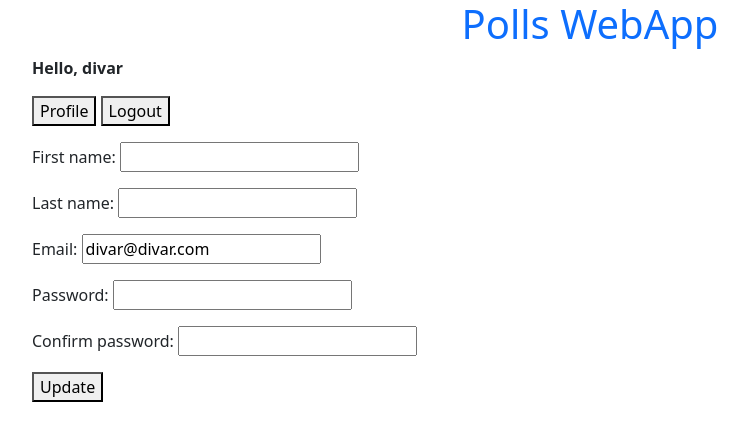
After one commit to HomayoonAlimohammadi/django-divar, a Django app: a page that uses website/templates/layout.html in a window 1280 px wide. The commit adds this page. Shown: the top 441 px of the page, without its empty margins (50-798 px from the left). Run offline with Django 4.2, Linux system fonts and the light colour scheme; a user stored in the database is signed in; data comes from the database, SQL or seed files in the repository; both versions use the stored data as it was after the commit.

Commit message:
Add user profile

```diff
--- a/website/polls/forms.py
+++ b/website/polls/forms.py
@@ -23,23 +23,32 @@ class UserCreateForm(forms.ModelForm):
             raise forms.ValidationError("password and confirm_password does not match")
 
 
-class UserLoginForm(forms.ModelForm):
+class UserLoginForm(forms.Form):
+    username = forms.CharField(max_length=128)
     password = forms.CharField(widget=forms.PasswordInput())
     confirm_password = forms.CharField(widget=forms.PasswordInput())
 
-    class Meta:
-        model = User
-        fields = ["username", "password"]
+    def clean(self):
+        cleaned_data = super(UserLoginForm, self).clean()
+        password = cleaned_data.get("password")  # type: ignore
+        confirm_password = cleaned_data.get("confirm_password")  # type: ignore
+        if password != confirm_password:
+            raise forms.ValidationError("password and confirm_password does not match")
+
+
+class UserUpdateForm(forms.Form):
+    first_name = forms.CharField(max_length=128, required=False)
+    last_name = forms.CharField(max_length=128, required=False)
+    email = forms.EmailField(max_length=256)
+    password = forms.CharField(widget=forms.PasswordInput(), required=False)
+    confirm_password = forms.CharField(widget=forms.PasswordInput(), required=False)
 
     def clean(self):
-        print("i am cleaning")
-        cleaned_data = super(UserLoginForm, self).clean()  # type: ignore
+        cleaned_data = super(UserUpdateForm, self).clean()
         password = cleaned_data.get("password")  # type: ignore
         confirm_password = cleaned_data.get("confirm_password")  # type: ignore
-        print(password, confirm_password)
         if password != confirm_password:
             raise forms.ValidationError("password and confirm_password does not match")
-        return cleaned_data
 
 
 class QuestionCreateForm(forms.ModelForm):
--- a/website/polls/models.py
+++ b/website/polls/models.py
@@ -7,6 +7,7 @@ User = get_user_model()
 
 class Question(models.Model):
     title = models.TextField()
+    user = models.ForeignKey(User, on_delete=models.CASCADE)
     pub_date = models.DateField(auto_now_add=True)
     mod_date = models.DateField(auto_now=True)
 
--- a/website/polls/urls.py
+++ b/website/polls/urls.py
@@ -9,6 +9,9 @@ urlpatterns = [
     path("auth/create", views.user_create_view, name="user_create"),
     path("auth/login", views.user_login_view, name="user_login"),
     path("auth/logout", views.user_logout_view, name="user_logout"),
+    path("users/", views.user_list_view, name="user_list"),
+    path("users/<str:username>/profile", views.user_details_view, name="user_details"),
+    path("users/<str:username>/update", views.user_update_view, name="user_update"),
     path("questions/create", views.question_create_view, name="question_create"),
     path("questions/<int:pk>/", views.question_details_view, name="question_details"),
     path(
--- a/website/polls/views.py
+++ b/website/polls/views.py
@@ -1,5 +1,4 @@
 from __future__ import annotations
-from django.http import HttpResponse
 from django.shortcuts import render, redirect, get_object_or_404
 from polls.models import Question, Choice
 from polls.forms import (
@@ -7,9 +6,12 @@ from polls.forms import (
     QuestionCreateForm,
     UserCreateForm,
     UserLoginForm,
+    UserUpdateForm,
 )
 from django.contrib.auth import authenticate, login, logout, get_user_model
 from django.contrib import messages
+from django.contrib.auth.decorators import login_required
+from django.urls import reverse, reverse_lazy
 
 
 User = get_user_model()
@@ -21,14 +23,22 @@ def handle_404_view(request, exception):
 
 def index_view(request, q: str | None = None):
     questions = Question.objects.all()
-    if request.method == "POST":
-        q = request.POST.get("q")
-        questions = questions.filter(title__icontains=q)[:5]
-    context = {"questions": questions}
+    q = request.GET.get("q")
+    if q:
+        questions = questions.filter(title__icontains=q)
+    context = {"questions": questions[:5]}
     return render(request, "index.html", context=context)
 
 
+def user_list_view(request):
+    users = User.objects.all()
+    context = {"users": users}
+    return render(request, "user_list.html", context=context)
+
+
 def user_create_view(request):
+    if request.user.is_authenticated:
+        return redirect("polls:index")
     form = UserCreateForm(request.POST or None)
     if request.method == "POST":
         if form.is_valid():
@@ -46,7 +56,45 @@ def user_create_view(request):
     return render(request, "user_create.html", context=context)
 
 
+@login_required(login_url=reverse_lazy("polls:user_login"))
+def user_update_view(request, username: str):
+    user = get_object_or_404(User, username=username)
+    if request.user != user:
+        messages.add_message(
+            request, messages.ERROR, "You can only update your own profile!"
+        )
+        return redirect("polls:index")
+    form = UserUpdateForm(request.POST or None)
+    if request.method == "POST":
+        if form.is_valid():
+            first_name = form.cleaned_data.get("first_name")
+            last_name = form.cleaned_data.get("last_name")
+            email = form.cleaned_data.get("email")
+            password = form.cleaned_data.get("password")
+            user.first_name = first_name  # type: ignore
+            user.last_name = last_name  # type: ignore
+            user.email = email  # type: ignore
+            if password:
+                user.set_password(password)
+            user.save()
+            return redirect("polls:user_details", username=user.username)  # type: ignore
+        else:
+            messages.add_message(request, messages.ERROR, "Invalid data.")
+
+    initial_data = {
+        "first_name": user.first_name,  # type: ignore
+        "last_name": user.last_name,  # type: ignore
+        "email": user.email,  # type: ignore
+    }
+    form = UserUpdateForm(initial=initial_data)
+    context = {"form": form}
+    print(user)
+    return render(request, "user_update.html", context=context)  # type: ignore
+
+
 def user_login_view(request):
+    if request.user.is_authenticated:
+        return redirect("polls:index")
     form = UserLoginForm(request.POST or None)
     if request.method == "POST":
         if form.is_valid():
@@ -54,24 +102,27 @@ def user_login_view(request):
                 username=form.cleaned_data.get("username"),
                 password=form.cleaned_data.get("password"),
             )
-            print(form.cleaned_data)
             if user:
                 login(request, user)
                 messages.add_message(
                     request,
                     messages.SUCCESS,
-                    f"Logged in as {form.cleaned_data.get('username')}",
+                    f"Logged in as `{form.cleaned_data.get('username')}`",
                 )
                 return redirect("polls:index")
             else:
                 messages.add_message(request, messages.ERROR, "Invalid user data.")
         else:
             messages.add_message(request, messages.ERROR, "Invalid user data.")
+
     context = {"form": form}
     return render(request, "user_login.html", context=context)
 
 
+@login_required(login_url=reverse_lazy("polls:user_login"))
 def user_logout_view(request):
+    if not request.user.is_authenticated:
+        return redirect("polls:user_login")
     if request.method == "POST":
         if request.user.is_authenticated:
             logout(request)
@@ -80,11 +131,20 @@ def user_logout_view(request):
     return render(request, "user_logout.html")
 
 
+def user_details_view(request, username: str):
+    user = get_object_or_404(User, username=username)
+    context = {"user": user}
+    return render(request, "user_details.html", context=context)
+
+
+@login_required(login_url=reverse_lazy("polls:user_login"))
 def question_create_view(request):
     form = QuestionCreateForm(request.POST or None)
     if request.method == "POST":
         if form.is_valid():
-            question = form.save()
+            question = Question.objects.create(
+                title=form.cleaned_data.get("title"), user=request.user
+            )
             messages.add_message(
                 request, messages.SUCCESS, "Question was created successfully."
             )
@@ -101,12 +161,24 @@ def question_details_view(request, pk: int):
     return render(request, "question_details.html", context=context)
 
 
+@login_required(login_url=reverse_lazy("polls:user_login"))
 def question_submit_view(request, pk: int):
     question = get_object_or_404(Question, pk=pk)
+    if request.method == "POST":
+        choice_pk = request.POST.get("choice")
+        if choice_pk is None:
+            messages.add_message(request, messages.ERROR, "No votes was submitted.")
+            return redirect("polls:question_details", pk=question.pk)
+        choice = get_object_or_404(Choice, pk=choice_pk)
+        choice.users.add(request.user)
+        choice.save()
+        print(choice)
+        messages.add_message(request, messages.SUCCESS, "Voted submitted. Thanks!")
     context = {"question": question}
     return render(request, "question_submit.html", context=context)
 
 
+@login_required(login_url=reverse_lazy("polls:user_login"))
 def choice_create_view(request, question_id: int):
     form = ChoiceCreateForm(request.POST or None)
     question = get_object_or_404(Question, pk=question_id)
--- a/website/templates/index.html
+++ b/website/templates/index.html
@@ -7,18 +7,18 @@
 {% block body %}
 <div>
     <div>
-        <form method="post" action={% url 'polls:index' %}>
-            {% csrf_token %}
+        <form method="get" action="{% url 'polls:index' %}">
             <input type="text" name="q" />
             <button type="submit">Search</button>
         </form>
         <br>
         <a href="{% url 'polls:question_create' %}"><button type="button">Create Question</button></a>
+        <a href="{% url 'polls:user_list' %}"><button type="button">Users</button></a>
     </div>
     <hr>
     <ul>
         {% for question in questions %}
-            <li><a href={% url 'polls:question_details' question.id %}>{{ question.title }}</a></li>
+            <li><a href="{% url 'polls:question_details' question.id %}">{{ question.title }}</a></li>
         {% empty %}
             <p>No questions available at the moment...</p>
         {% endfor %}
--- a/website/templates/layout.html
+++ b/website/templates/layout.html
@@ -1,13 +1,27 @@
 <!DOCTYPE html>
 <html>
     <head>
+        <meta charset="utf-8">
+        <meta name="viewport" content="width=device-width, initial-scale=1">
+        <link href="https://cdn.jsdelivr.net/npm/bootstrap@5.2.0/dist/css/bootstrap.min.css" rel="stylesheet" integrity="sha384-gH2yIJqKdNHPEq0n4Mqa/HGKIhSkIHeL5AyhkYV8i59U5AR6csBvApHHNl/vI1Bx" crossorigin="anonymous">
+        <style>
+            a {
+                text-decoration: none;
+            }
+        </style>
         {% block head %}
         {% endblock %}
     </head>
     <body>
-        <h1><a href="{% url 'polls:index' %}">Polls app!</a></h1>
+        <script src="https://cdn.jsdelivr.net/npm/bootstrap@5.2.0/dist/js/bootstrap.bundle.min.js" integrity="sha384-A3rJD856KowSb7dwlZdYEkO39Gagi7vIsF0jrRAoQmDKKtQBHUuLZ9AsSv4jD4Xa" crossorigin="anonymous"></script>
+        <script src="https://cdn.jsdelivr.net/npm/@popperjs/core@2.11.5/dist/umd/popper.min.js" integrity="sha384-Xe+8cL9oJa6tN/veChSP7q+mnSPaj5Bcu9mPX5F5xIGE0DVittaqT5lorf0EI7Vk" crossorigin="anonymous"></script>
+        <script src="https://cdn.jsdelivr.net/npm/bootstrap@5.2.0/dist/js/bootstrap.min.js" integrity="sha384-ODmDIVzN+pFdexxHEHFBQH3/9/vQ9uori45z4JjnFsRydbmQbmL5t1tQ0culUzyK" crossorigin="anonymous"></script>
+
+        <div class="container">
+            <h1 style="text-align:center"><a href="{% url 'polls:index' %}">Polls WebApp</a></h1>
             {% if request.user.is_authenticated %}
                 <p><b>Hello, {{ request.user.username }}</b></p>
+                <a href="{% url 'polls:user_details' request.user.username %}"><button type="button">Profile</button></a>
                 <a href="{% url 'polls:user_logout' %}"><button type="button">Logout</button></a>
             {% else %}
                 <p><b>You are not signed in.</b></p>
@@ -23,5 +37,6 @@
             </ul>
                 {% block body %}
                 {% endblock %}
+        </div>
     </body>
 </html>
--- a/website/templates/question_submit.html
+++ b/website/templates/question_submit.html
@@ -1,4 +1,8 @@
 {% extends 'layout.html' %}
+
+{% block head %}
+<title>Results</title>
+{% endblock %}
 
 {% block body %}
 {% for choice in question.choices.all %}
--- a/website/templates/user_login.html
+++ b/website/templates/user_login.html
@@ -9,6 +9,9 @@
 <div>
     <form method="post" action="{% url 'polls:user_login' %}">
         {% csrf_token %}
+        <!-- Username: <input type="text" name="username" /><br/>
+        Password: <input type="password" name="password"><br/>
+        Confirm Password: <input type="password" name="confirm_password"><br/> -->
         {{ form.as_p }}
         <button type="submit">Login</button>
     </form>
--- a/website/templates/user_logout.html
+++ b/website/templates/user_logout.html
@@ -1,4 +1,9 @@
 {% extends 'layout.html' %}
+
+{% block head %}
+<title>Logout</title>
+{% endblock %}
+
 
 {% block body %}
 <div>
--- /dev/null
+++ b/website/templates/user_update.html
@@ -0,0 +1,15 @@
+{% extends "layout.html" %}
+
+{% block head %}
+<title>User Update</title>
+{% endblock %}
+
+{% block body %}
+<div>
+    <form action="{% url 'polls:user_update' request.user.username %}" method="post">
+        {% csrf_token %}
+        {{ form.as_p }}
+        <button type="submit">Update</button>
+    </form>
+</div>
+{% endblock %}
--- a/website/website/settings.py
+++ b/website/website/settings.py
@@ -24,12 +24,12 @@ load_dotenv(os.path.join(BASE_DIR, ".env"), override=True)
 
 # SECURITY WARNING: keep the secret key used in production secret!
 SECRET_KEY = (
-    os.environ.get("SECRET_KEY")
+    os.environ.get("DJANGO_SECRET_KEY")
     or "django-insecure-7s)btwr=y!6t3f90nlno*dr5xpk$^9z4*k9$pw54=3_(#icxhx"
 )
 
 # SECURITY WARNING: don't run with debug turned on in production!
-DEBUG = os.environ.get("DEBUG") or False
+DEBUG = (os.environ.get("DEBUG")) == "1"
 ENV_ALLOWED_HOSTS = os.environ.get("ALLOWED_HOSTS")
 ALLOWED_HOSTS = []
 if ENV_ALLOWED_HOSTS:
```
Also changed, not shown: website/templates/question_details.html (+3 -4 lines), website/templates/user_details.html (added, +25 -0 lines), website/templates/user_list.html (added, +14 -0 lines), website/db.sqlite3, website/polls/migrations/0001_initial.py. Lines whose indentation alone changed are shown as unchanged.
